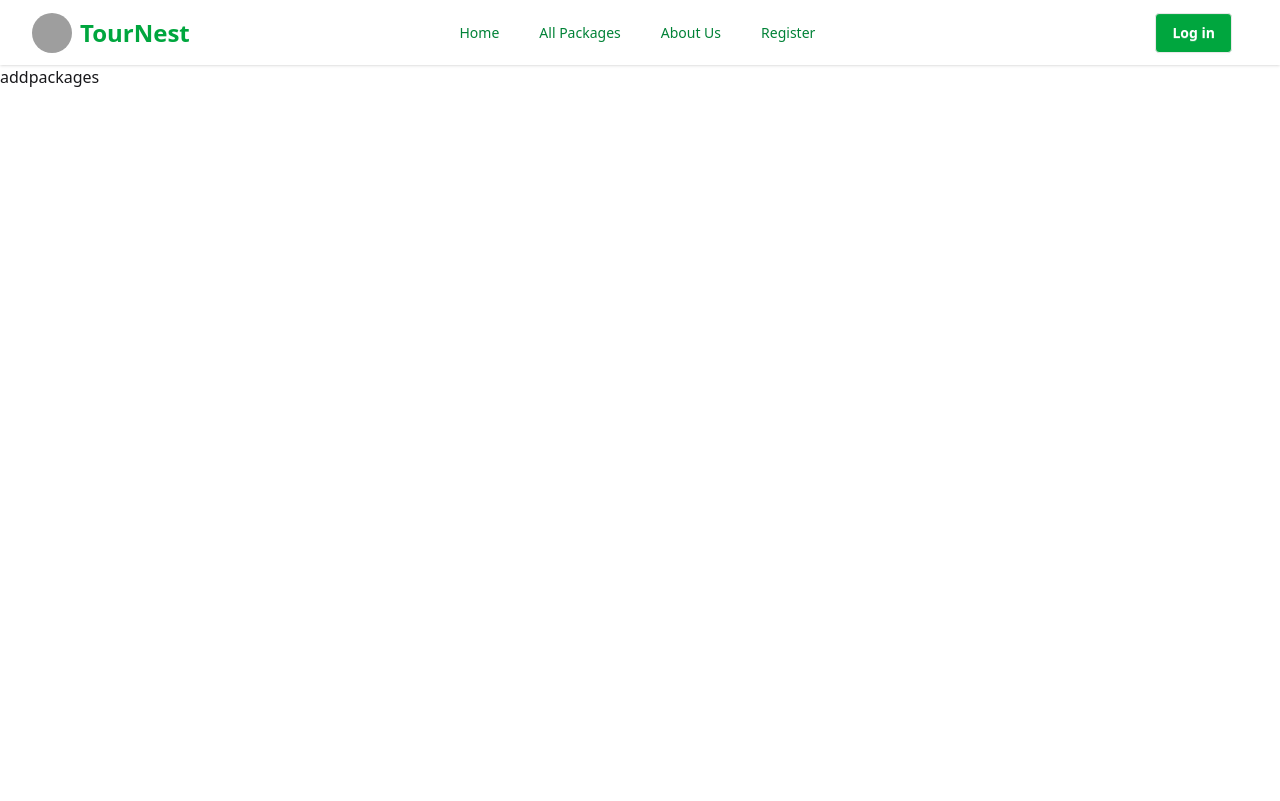
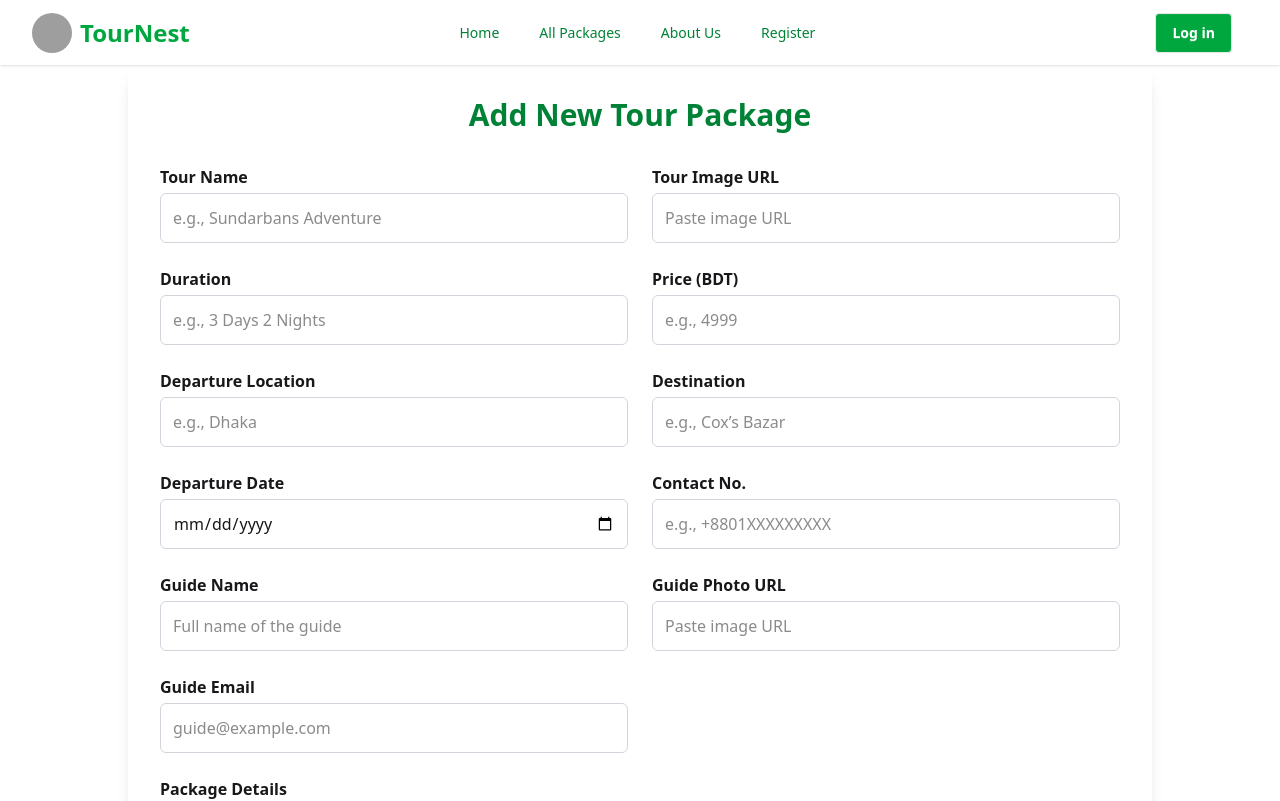
Before and after one commit to smnahidweb/tour-managesment-systems, a React (Vite) app: page /addPackage in a window 1280 px wide. Shown: the top 801 px of the page. Built offline with nearby package versions, Linux system fonts and the light colour scheme; no server answers; grey boxes are pictures that could not be loaded.

Commit message:
added addpackages input field and google authentication

```diff
--- a/src/Pages/AddPackages.jsx
+++ b/src/Pages/AddPackages.jsx
@@ -1,9 +1,159 @@
-import React from 'react';
+import React, { useContext } from 'react';
+import { AuthContext } from '../Provider/AuthProvider';
 
 const AddPackages = () => {
+    const {user} = useContext(AuthContext)
     return (
         <div>
-            addpackages
+          <div className="max-w-5xl mx-auto p-8 bg-white dark:bg-gray-900 rounded-2xl shadow-lg">
+      <h2 className="text-3xl font-bold text-center text-green-700 dark:text-green-300 mb-8">
+        Add New Tour Package
+      </h2>
+
+      <form className="grid grid-cols-1 md:grid-cols-2 gap-6 text-sm md:text-base">
+        {/* Tour Name */}
+        <div>
+          <label className="block mb-1 font-semibold">Tour Name</label>
+          <input
+            name="tourName"
+            type="text"
+            placeholder="e.g., Sundarbans Adventure"
+            className="w-full p-3 border border-gray-300 rounded-md focus:outline-none focus:border-green-600 dark:bg-gray-800 dark:border-gray-700 dark:placeholder-gray-400 transition-all duration-300"
+          />
+        </div>
+
+        {/* Image */}
+        <div>
+          <label className="block mb-1 font-semibold">Tour Image URL</label>
+          <input
+            name="imageUrl"
+            type="text"
+            placeholder="Paste image URL"
+            className="w-full p-3 border border-gray-300 rounded-md focus:outline-none focus:border-green-600 dark:bg-gray-800 dark:border-gray-700 dark:placeholder-gray-400 transition-all duration-300"
+          />
+        </div>
+
+        {/* Duration */}
+        <div>
+          <label className="block mb-1 font-semibold">Duration</label>
+          <input
+            name="duration"
+            type="text"
+            placeholder="e.g., 3 Days 2 Nights"
+            className="w-full p-3 border border-gray-300 rounded-md focus:outline-none focus:border-green-600 dark:bg-gray-800 dark:border-gray-700 dark:placeholder-gray-400 transition-all duration-300"
+          />
+        </div>
+
+        {/* Price */}
+        <div>
+          <label className="block mb-1 font-semibold">Price (BDT)</label>
+          <input
+            name="price"
+            type="number"
+            placeholder="e.g., 4999"
+            className="w-full p-3 border border-gray-300 rounded-md focus:outline-none focus:border-green-600 dark:bg-gray-800 dark:border-gray-700 dark:placeholder-gray-400 transition-all duration-300"
+          />
+        </div>
+
+        {/* Departure Location */}
+        <div>
+          <label className="block mb-1 font-semibold">Departure Location</label>
+          <input
+            name="departureLocation"
+            type="text"
+            placeholder="e.g., Dhaka"
+            className="w-full p-3 border border-gray-300 rounded-md focus:outline-none focus:border-green-600 dark:bg-gray-800 dark:border-gray-700 dark:placeholder-gray-400 transition-all duration-300"
+          />
+        </div>
+
+        {/* Destination */}
+        <div>
+          <label className="block mb-1 font-semibold">Destination</label>
+          <input
+            name="destination"
+            type="text"
+            placeholder="e.g., Cox’s Bazar"
+            className="w-full p-3 border border-gray-300 rounded-md focus:outline-none focus:border-green-600 dark:bg-gray-800 dark:border-gray-700 dark:placeholder-gray-400 transition-all duration-300"
+          />
+        </div>
+
+        {/* Departure Date */}
+        <div>
+          <label className="block mb-1 font-semibold">Departure Date</label>
+          <input
+            name="departureDate"
+            type="date"
+            className="w-full p-3 border border-gray-300 rounded-md focus:outline-none focus:border-green-600 dark:bg-gray-800 dark:border-gray-700 transition-all duration-300"
+          />
+        </div>
+
+        {/* Contact No. */}
+        <div>
+          <label className="block mb-1 font-semibold">Contact No.</label>
+          <input
+            name="contactNo"
+            type="text"
+            placeholder="e.g., +8801XXXXXXXXX"
+            className="w-full p-3 border border-gray-300 rounded-md focus:outline-none focus:border-green-600 dark:bg-gray-800 dark:border-gray-700 dark:placeholder-gray-400 transition-all duration-300"
+          />
+        </div>
+
+        {/* Guide Name */}
+        <div>
+          <label className="block mb-1 font-semibold">Guide Name</label>
+          <input
+            name="guideName"
+            type="text"
+            placeholder="Full name of the guide"
+            className="w-full p-3 border border-gray-300 rounded-md focus:outline-none focus:border-green-600 dark:bg-gray-800 dark:border-gray-700 dark:placeholder-gray-400 transition-all duration-300"
+          />
+        </div>
+
+        {/* Guide Photo */}
+        <div>
+          <label className="block mb-1 font-semibold">Guide Photo URL</label>
+          <input
+            name="guidePhoto"
+            type="text"
+            placeholder="Paste image URL"
+            className="w-full p-3 border border-gray-300 rounded-md focus:outline-none focus:border-green-600 dark:bg-gray-800 dark:border-gray-700 dark:placeholder-gray-400 transition-all duration-300"
+          />
+        </div>
+
+        {/* Guide Email */}
+        <div>
+          <label className="block mb-1 font-semibold">Guide Email</label>
+          <input
+            name="guideEmail"
+            type="email"
+            defaultValue={user?.email}
+            placeholder="guide@example.com"
+            className="w-full p-3 border border-gray-300 rounded-md focus:outline-none focus:border-green-600 dark:bg-gray-800 dark:border-gray-700 dark:placeholder-gray-400 transition-all duration-300"
+          />
+        </div>
+
+        {/* Package Details (Full width) */}
+        <div className="md:col-span-2">
+          <label className="block mb-1 font-semibold">Package Details</label>
+          <textarea
+            name="packageDetails"
+            rows="5"
+            placeholder="Write a detailed description of the package..."
+            className="w-full p-3 border border-gray-300 rounded-md focus:outline-none focus:border-green-600 dark:bg-gray-800 dark:border-gray-700 dark:placeholder-gray-400 transition-all duration-300"
+          ></textarea>
+        </div>
+
+        {/* Submit Button */}
+        <div className="md:col-span-2 text-center">
+          <button
+            type="submit"
+            className="bg-green-600 hover:bg-green-700 text-white font-semibold px-10 py-3 rounded-lg shadow-md transition duration-300"
+          >
+            Submit Package
+          </button>
+        </div>
+      </form>
+    </div>
         </div>
     );
 };
--- a/src/Pages/Login.jsx
+++ b/src/Pages/Login.jsx
@@ -7,7 +7,8 @@ import Swal from 'sweetalert2';
 import { AuthContext } from '../Provider/AuthProvider';
 
 const Login = () => {
- const {Login,LoginWithGoogle,user,setUser} = useContext(AuthContext)
+ const {Login,LoginWithGoogle,user,setUser,SignInWithGoogle} = useContext(AuthContext)
+
 const handleLogin = (e) => {
 
         e.preventDefault()
@@ -20,7 +21,7 @@ const handleLogin = (e) => {
 
     const user = userCredential.user;
     Swal.fire({
-      title: `Hi,${user.email} Logged in Successfully`,
+      title: `Hi,${user.displayName} Logged in Successfully`,
       icon: "success",
       draggable: true
     });
@@ -39,9 +40,26 @@ const handleLogin = (e) => {
           });
 
     }
-    const handleLoginWithGoogle = (e) =>{
-         e.preventDefault()
+
+
+    const handleLoginWithGoogle=(e)=>{
+      e.preventDefault()
+      SignInWithGoogle()
+      .then(result =>{
+        console.log(result)
+        Swal.fire({
+      title: `Hi,${result.user?.displayName} Logged in Successfully`,
+      icon: "success",
+      draggable: true
+    });
+      })
+      .catch(error =>{
+        console.log(error.code)
+      })
+
+
     }
+
     return (
          <div className="min-h-screen flex items-center justify-center">
 
--- a/src/Provider/AuthProvider.jsx
+++ b/src/Provider/AuthProvider.jsx
@@ -22,6 +22,11 @@ const Login = (email,password)=>{
 const UpdateProfileInfo = (updatedData)=>{
     return updateProfile(auth.currentUser,updatedData)
 
+}
+
+const SignInWithGoogle = () =>{
+    setLoading(true)
+    return signInWithPopup(auth,provider);
 }
 
 
@@ -55,7 +60,8 @@ useEffect( ()=>{
     loading,
     setLoading,
      Logout,
-     UpdateProfileInfo
+     UpdateProfileInfo,
+     SignInWithGoogle
 }
     return <AuthContext value={Authdata} >{children}</AuthContext>
 };
```
